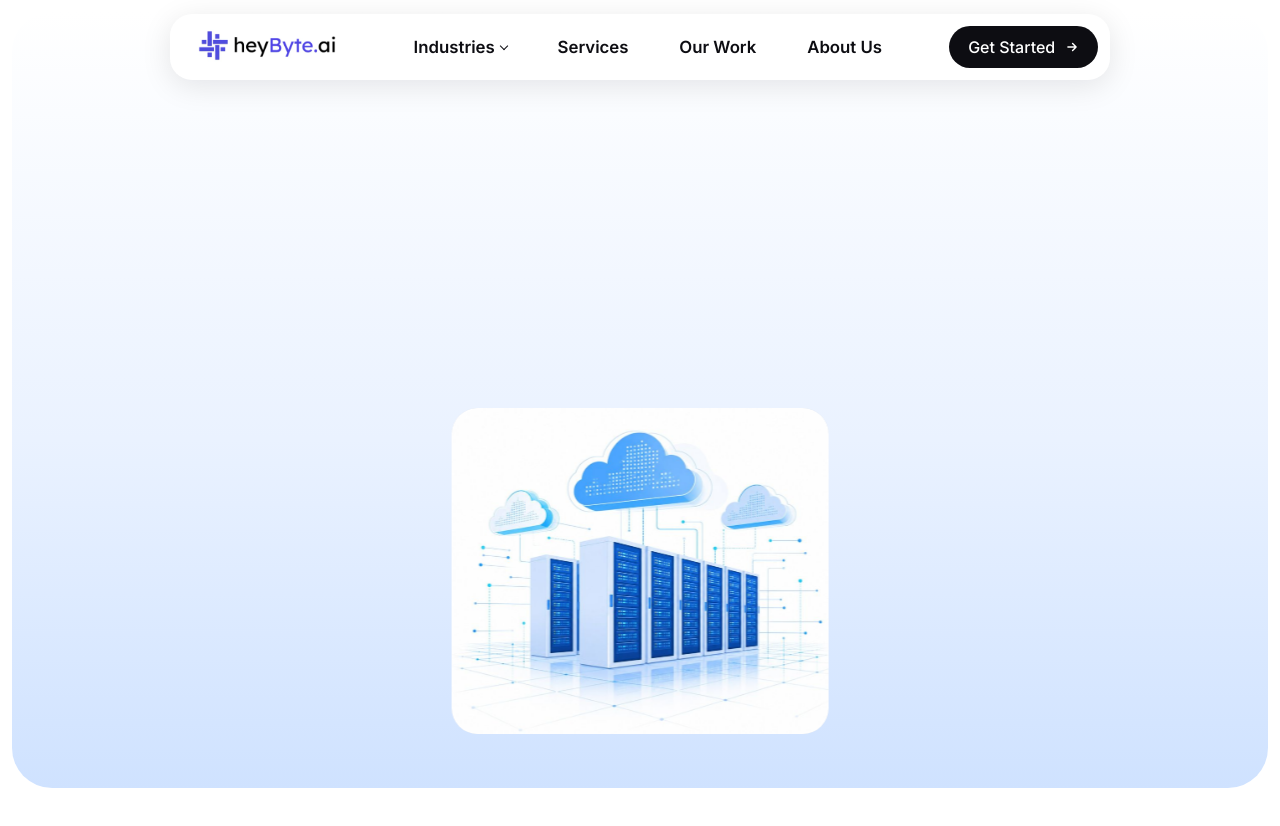
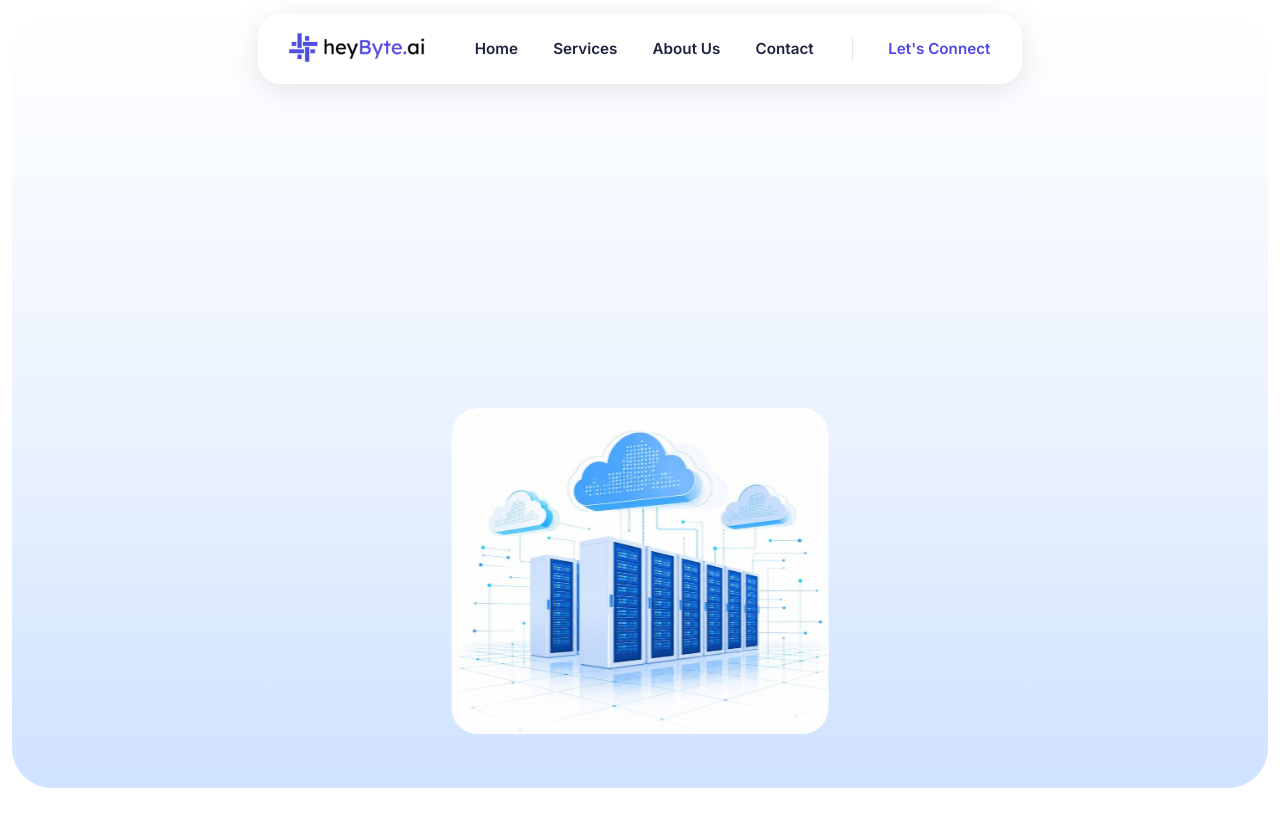
Before and after one commit to sravaniravipalli/Heybyte, a React (Vite) app: page / in a window 1280 px wide. Shown: the top 826 px of the page. Built offline with nearby package versions, Linux system fonts and the light colour scheme.

Commit message:
header chnages done

```diff
--- a/src/components/Navbar.jsx
+++ b/src/components/Navbar.jsx
@@ -1,7 +1,5 @@
 import { useState } from 'react'
 import { Link } from 'react-router-dom'
-import Button from './Button'
-import { industries } from '../data/industries'
 
 export default function Navbar() {
   const [open, setOpen] = useState(false)
@@ -9,21 +7,16 @@ export default function Navbar() {
   return (
     <header className="nav">
       <div className="nav__pill">
-       <Link to="/" className="logo" onClick={close} aria-label="heyByte.ai home"><img src="/logo.png" alt="heyByte.ai" className="logo__img" /></Link>
+        <Link to="/" className="logo" onClick={close} aria-label="heyByte.ai home"><img src="/logo.png" alt="heyByte.ai" className="logo__img" /></Link>
         <nav className={`nav__links ${open ? 'is-open' : ''}`} aria-label="Main">
-          <div className="dd">
-            <span className="dd__label" tabIndex={0}>Industries</span>
-            <div className="dd__menu">{industries.map((i) => <Link key={i.slug} to={`/industries/${i.slug}`} onClick={close}>{i.title}</Link>)}</div>
-          </div>
+          <Link to="/" onClick={close}>Home</Link>
           <Link to="/services" onClick={close}>Services</Link>
-          <Link to="/case-studies" onClick={close}>Our Work</Link>
-
           <Link to="/about" onClick={close}>About Us</Link>
-
-          <Link to="/get-started" className="nav__mobile-cta" onClick={close}>Get Started</Link>
+          <Link to="/get-started" onClick={close}>Contact</Link>
+          <Link to="/get-started" className="nav__mobile-cta" onClick={close}>Let's Connect</Link>
         </nav>
         <div className="nav__right">
-          <Button to="/get-started" variant="dark">Get Started</Button>
+          <Link to="/get-started" className="nav__connect">Let's Connect</Link>
           <button className="nav__toggle" aria-label="Menu" aria-expanded={open} onClick={() => setOpen(!open)}><span /><span /></button>
         </div>
       </div>
--- a/src/components/ui.scss
+++ b/src/components/ui.scss
@@ -61,3 +61,13 @@
   .nav__links { flex: 1; justify-content: space-evenly; gap: 0; }
   .nav__links a, .nav__links .dd__label { font-size: 1.05rem; }
 }
+/* Navbar: compact pill, bold links, text-style Let's Connect */
+.nav__links a { font-weight: 700; color: #1f2340; }
+.nav__connect { display: none; }
+@media (min-width: 1024px) {
+  .nav__pill { width: auto; gap: 2.4rem; padding: 12px 32px 12px 24px; }
+  .nav__links { flex: none; gap: 2.2rem; }
+  .nav__links a { font-size: 0.95rem; }
+  .nav__right { gap: 0; }
+  .nav__connect { display: inline-block; padding-left: 2.2rem; border-left: 1px solid $line; font-weight: 700; font-size: 0.95rem; color: #4f46e5; text-decoration: none; transition: color 0.2s; &:hover { color: #3730a3; } }
+}
```
